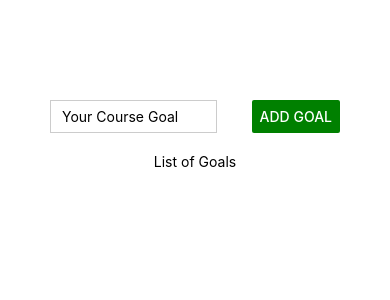
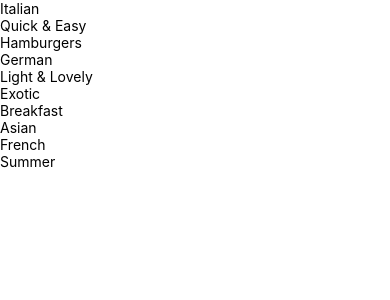
Before and after one commit to AshanSandeep06/React-native-meal-app, a React Native app: screen / in a window 390 px wide. Shown: the top 300 px of the page. Built offline with nearby package versions, Linux system fonts and the light colour scheme.

Commit message:
Content Updated

```diff
--- a/App.js
+++ b/App.js
@@ -1,119 +1,19 @@
 import {StatusBar} from 'expo-status-bar';
 import { useState } from 'react';
 import {Button, StyleSheet, Text, TextInput, View} from 'react-native';
-import Goal from './components/Goal';
+import CategoriesScreen from './screens/CategoriesScreen';
 
 export default function App() {
-    const [courseGoal, setCourseGoal] = useState("");
-    const [allGoals, setAllGoals] = useState([]);
-
-    const goalTextOnChange = (enteredText) => {
-        setCourseGoal(enteredText);
-    };
-
-    const handleAddGoal = () => {
-        if (!!courseGoal && courseGoal!== "") {
-            // setAllGoals([...allGoals, {text: courseGoal, key: Math.random.toString()}]);
-            // Alternative --> get previous array and it's values and just update that previous arry
-            // Instead of using new Array
-            setAllGoals((allGoals) => [...allGoals, {text: courseGoal, id: Math.random().toString()}]);
-        }
-    };
-
     return (
-        // For Practise code =======>
-        // <View style={styles.container}>
-        //   <Text style={{color: "red"}}>Open up App.js to start working on your app!</Text>
-        //   <Text>Open up App.js to start working on your app!</Text>
-
-        //   <View>
-        //     <Text style={styles.text}>Hello World..!</Text>
-        //   </View>
-
-        //   <Button style={{backgroundColor: 'red'}} title='Click Me' />
-        // </View>
-
-        //----------------------------------------------------
-
-        // For Goals react-native app =======>
-        <View style={styles.appContainer}>
-            <Goal
-             courseGoal={courseGoal}
-             allGoals={allGoals}
-             goalTextOnChange={goalTextOnChange}
-             handleAddGoal={handleAddGoal}
-             stylesOption={styles.option}
-            />
-        </View>
-
-        //----------------------------------------------------
-
-        // <View style={styles.container}>
-        //   {/* 1 */}
-        //   <View style={{flex: 1, backgroundColor: 'red', justifyContent: 'center', alignItems: 'center'}}>
-        //     <Text style={styles.Text}>1</Text>
-        //   </View>
-
-        //   {/* 2 */}
-        //   <View style={{flex: 2, backgroundColor: 'blue', justifyContent: 'center', alignItems: 'center'}}>
-        //   <Text style={styles.Text}>2</Text>
-        //   </View>
-
-        //   {/* 3 */}
-        //   <View style={{flex: 1, backgroundColor: 'orange', justifyContent: 'center', alignItems: 'center'}}>
-        //   <Text style={styles.Text}>3</Text>
-        //   </View>
-        // </View>
+        <CategoriesScreen />
     );
 }
 
 const styles = StyleSheet.create({
-    // Literal based js Object ekak
     container: {
-        flexDirection: "row",
-        backgroundColor: '#fff',
-        alignItems: 'stretch',
-        justifyContent: 'space-between',
-        borderWidth: 2,
-        borderColor: 'blue',
-        margin: 30,
-        width: "80%",
-        height: 300
-    },
-
-    Text: {
-        fontSize: 35,
-        color: 'white'
-    },
-
-    appContainer: {
         flex: 1,
         backgroundColor: '#fff',
         alignItems: 'center',
-        justifyContent: 'flex-start',
-        paddingTop: 100,
-        gap: 20,
+        justifyContent: 'center',
     },
-
-    button: {
-        borderWidth: 2,
-        backgroundColor: 'red'
-    },
-
-    text: {
-        margin: 16,
-        borderWidth: 2, // 2px
-        borderColor: 'red',
-        fontSize: 20
-    },
-
-    option: {
-        backgroundColor: '#1976D2',
-        padding: 10,
-        width: '100%',
-        display: 'flex',
-        alignItems: 'center',
-        borderRadius: 5,
-        marginBottom: 10,
-    }
 });
--- a/components/Goal.js
+++ /dev/null
@@ -1,50 +0,0 @@
-import React from 'react'
-import {Button, FlatList, ScrollView, StyleSheet, Text, TextInput, View} from 'react-native';
-import GoalItems from './GoalItems';
-import GoalInput from './GoalInput';
-
-const Goal = (props) => {
-  return (
-    <>
-    <View style={{
-                width: "100%",
-                display: 'flex',
-                flexDirection: 'row',
-                justifyContent: 'space-evenly',
-                paddingHorizontal: 50
-            }}>
-                <GoalInput
-                  courseGoal={props.courseGoal}
-                  goalTextOnChange={props.goalTextOnChange}
-                  handleAddGoal={props.handleAddGoal}
-                  />
-            </View>
-
-            <View>
-                <Text>List of Goals</Text>
-            </View>
-
-            {/* For Scrolling items */}
-            {/* 1. ScrollView ----> For Static Contents Scrolling */}
-            {/* <ScrollView contentContainerStyle={{alignItems: 'center'}} style={{width: '80%', display: 'flex'}}>
-            {props.allGoals.map((goal, index) => (
-                <View key={index} style={props.stylesOption}>
-                    <Text style={{color: '#ffffff'}}>{goal}</Text>
-                </View>
-            ))}
-            </ScrollView> */}
-
-            {/* We can use FlatList instead of ScrollView */}
-            {/* 2. FlatList ----> For Dynamic Contents Scrolling */}
-            <FlatList keyExtractor={(goal, index) => goal.id} style={{width: '80%', display: 'flex'}} data={props.allGoals} renderItem={(allGoals) => {
-              return (
-                <GoalItems text={allGoals.item.text} styles={props.stylesOption}/>
-              )
-            }}>
-            </FlatList>
-
-    </>
-  )
-}
-
-export default Goal;
--- a/components/GoalInput.js
+++ /dev/null
@@ -1,20 +0,0 @@
-import React from 'react'
-import { TextInput, Button } from 'react-native';
-
-const GoalInput = ({ courseGoal, goalTextOnChange, handleAddGoal }) => {
-  return (
-   <>
-    <TextInput value={courseGoal} onChangeText={goalTextOnChange} style={{
-        borderColor: '#cccccc',
-        borderWidth: 1,
-        width: '80%',
-        marginRight: 35,
-        paddingHorizontal: 11
-    }} placeholder='Your Course Goal'/>
-
-    <Button color="green" title='ADD GOAL' onPress={handleAddGoal}/>
-   </>
-  )
-}
-
-export default GoalInput;
--- a/components/GoalItems.js
+++ /dev/null
@@ -1,12 +0,0 @@
-import React from 'react'
-import { View, Text } from 'react-native';
-
-const GoalItems = ({ text, styles }) => {
-  return (
-    <View style={styles}>
-       <Text style={{color: '#ffffff', width: '100%'}}>{text}</Text>
-    </View>
-  )
-}
-
-export default GoalItems;
--- /dev/null
+++ b/screens/CategoriesScreen.js
@@ -0,0 +1,16 @@
+import React from 'react'
+import { FlatList } from 'react-native'
+import { CATEGORIES } from '../data/dummy-data'
+import { Text } from 'react-native'
+
+const CategoriesScreen = () => {
+  return (
+    <FlatList
+        data={CATEGORIES}
+        keyExtractor={(category) => category.id}
+        renderItem={(allCategories) => <Text>{allCategories.item.title}</Text>}
+    />
+  )
+}
+
+export default CategoriesScreen
```
